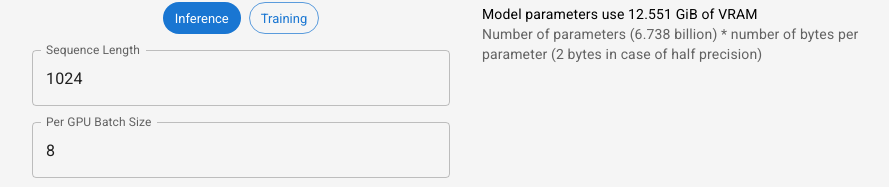
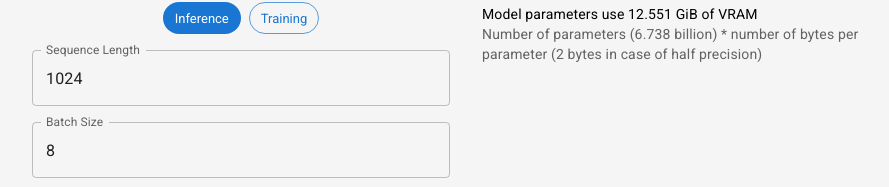
Before and after one commit to furiousteabag/vram-calculator, a Next.js app: page / in a window 1280 px wide. Shown: the part 140-327 px from the top of the page, without its empty margins (182-1071 px from the left). Built offline with nearby package versions, Linux system fonts and the light colour scheme.

Commit message:
fix hint

```diff
--- a/app/page.tsx
+++ b/app/page.tsx
@@ -201,7 +201,7 @@ export default function App() {
             />
 
             <TextField
-              label="Per GPU Batch Size"
+              label={runConfig.numGPUs > 1 ? "Per GPU Batch Size" : "Batch Size"}
               value={runConfig.batchSize > 0 ? runConfig.batchSize : ""}
               error={runConfig.batchSize === 0}
               onChange={(e) =>
```
